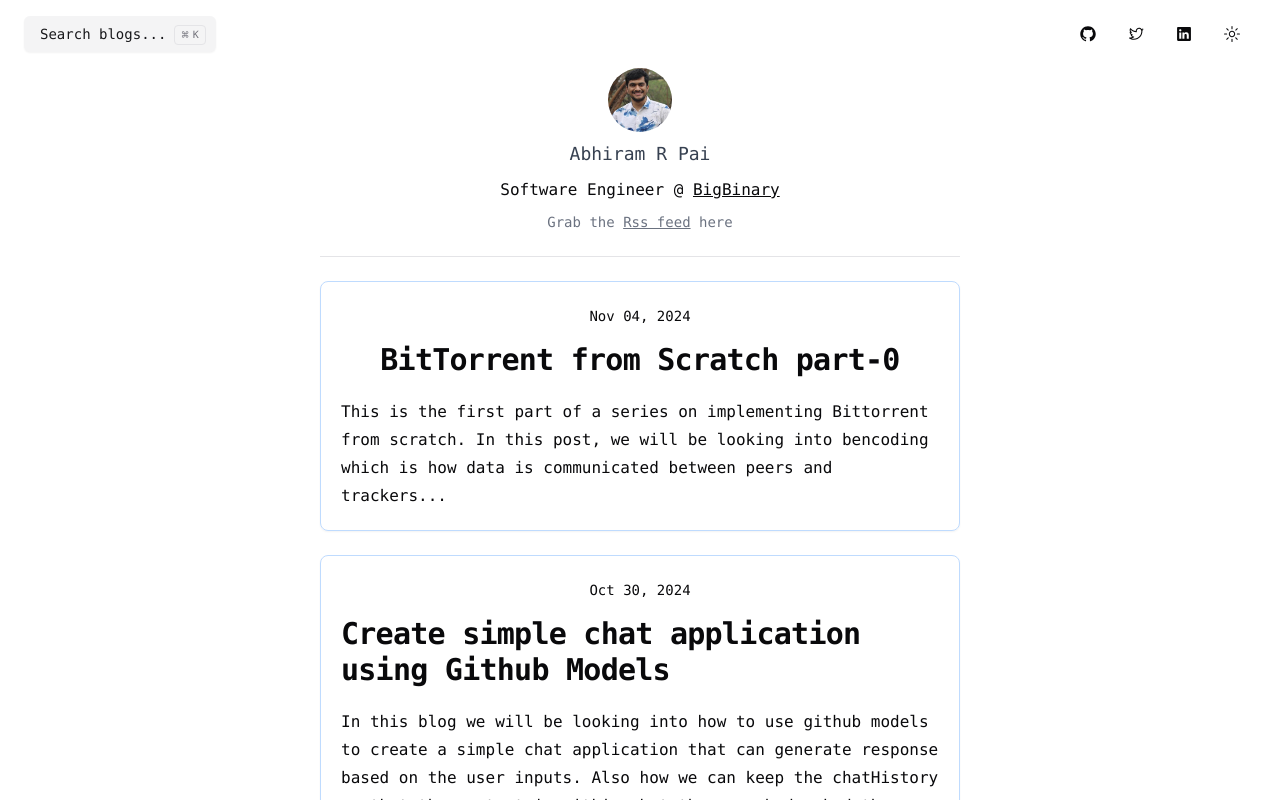
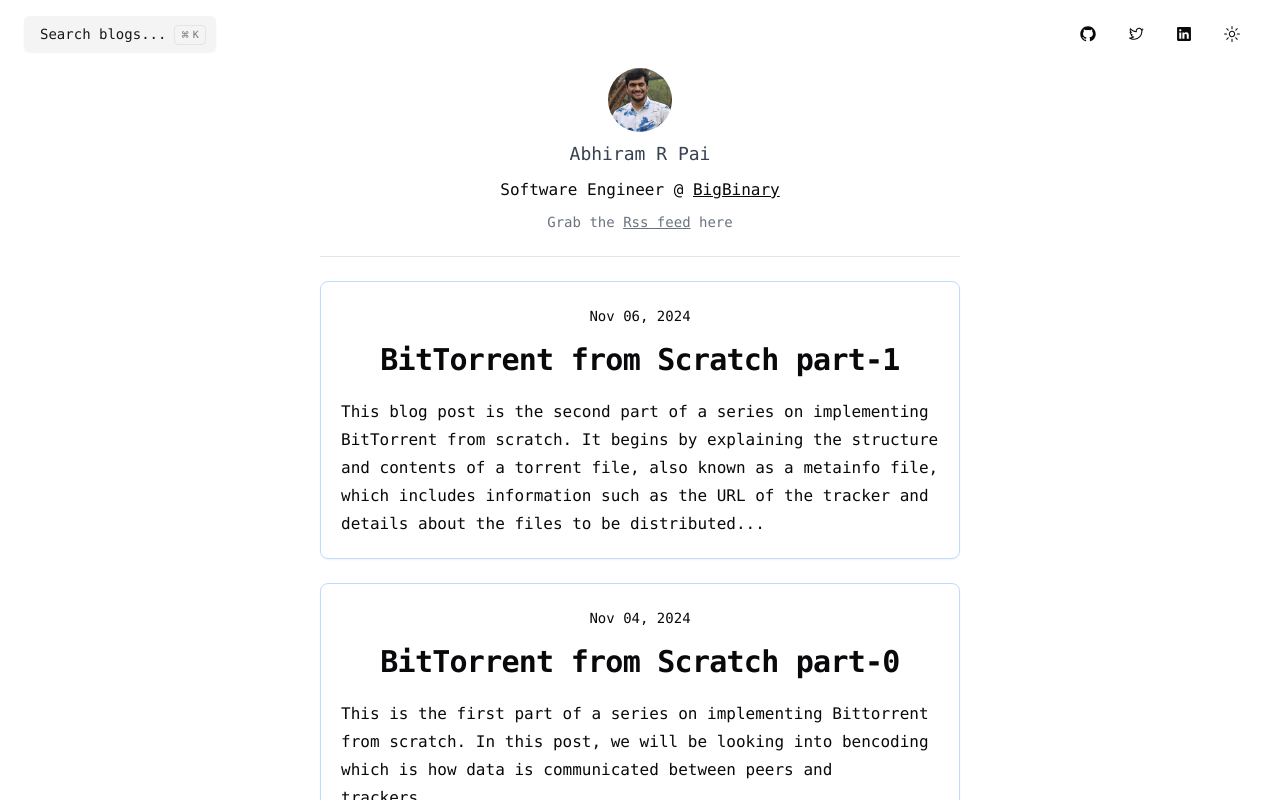
Before and after one commit to abhirampai/my_blog, a Next.js app: page / in a window 1280 px wide. Shown: the top 800 px of the page. Built offline with nearby package versions, Linux system fonts and the light colour scheme.

Commit message:
Add new blog to constants.js

```diff
--- a/src/app/page/constants.js
+++ b/src/app/page/constants.js
@@ -102,6 +102,25 @@ export const blogs = [
     ],
     thumbnail: "/assets/thumbnails/bittorrent.jpeg",
   },
+  {
+    name: "BitTorrent from Scratch part-1",
+    summary:
+      "This blog post is the second part of a series on implementing BitTorrent from scratch. It begins by explaining the structure and contents of a torrent file, also known as a metainfo file, which includes information such as the URL of the tracker and details about the files to be distributed...",
+    publishedDate: "Nov 06, 2024",
+    slug: "lets_implement_bittorrent_from_scratch_part_1",
+    keywords: [
+     "BitTorrent",
+     "torrent file",
+     "metainfo file",
+     "tracker",
+     "tracker get request",
+     "query parameters",
+     "peers, interval",
+     "pseudocode",
+     "file distribution"
+    ],
+    thumbnail: "/assets/thumbnails/bittorrent.jpeg",
+  }
 ];
 
 export const IMAGE_BLUR_DATA_URL =
```
